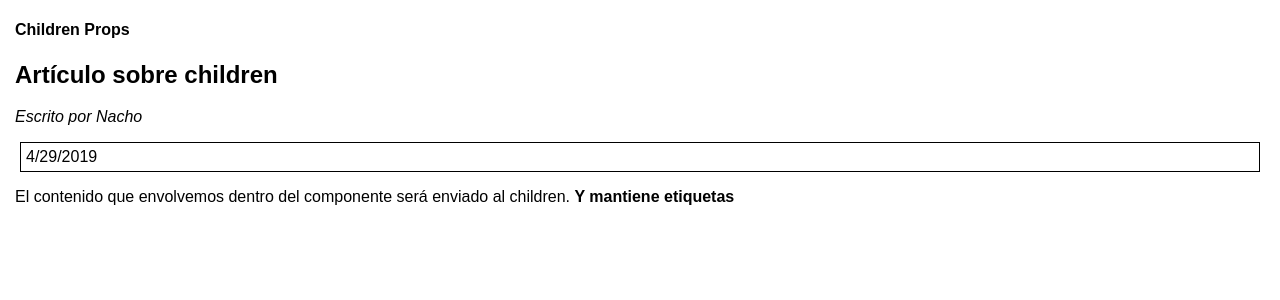
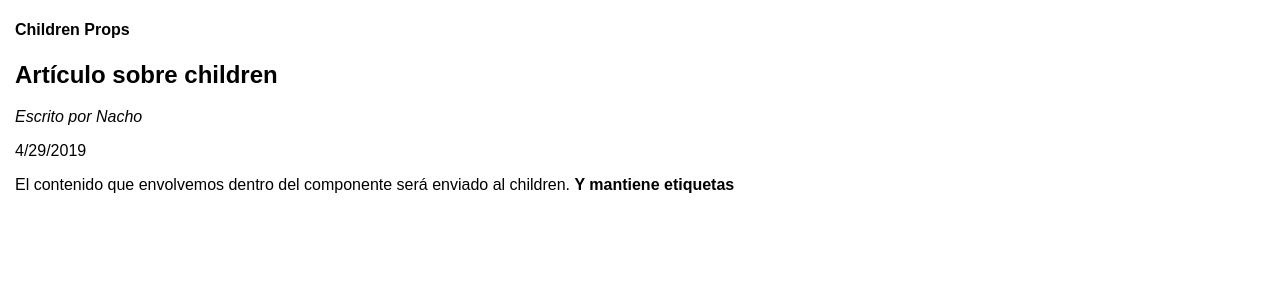
Before and after one commit to nechuba93/aprendereact, a React (Create React App) app: page / in a window 1280 px wide. Shown: the top 300 px of the page. Built offline with nearby package versions, Linux system fonts and the light colour scheme.

Commit message:
6:42 desarrollando con PropTypes

```diff
--- a/package.json
+++ b/package.json
@@ -3,6 +3,7 @@
   "version": "0.1.0",
   "private": true,
   "dependencies": {
+    "prop-types": "15.7.2",
     "react": "^16.6.0",
     "react-dom": "^16.6.0",
     "react-scripts": "2.1.1"
--- a/src/App.js
+++ b/src/App.js
@@ -1,27 +1,27 @@
 import React, { Component } from "react";
 import "./App.css";
-import Forms from './sections/forms';
+import PropTypes from 'prop-types';
 
 
-class Box extends Component {
+class Article extends Component {
+  static propTypes = {
+    author: PropTypes.string.isRequired
+  }
+  constructor(props) {
+    super(props)
+    if(typeof props.author === 'undefined'){
+      console.warn("prop required");
+    }
+  }
   render() {
-    return (
-      <div style= {{border: '1px solid #000', margin: 5, padding: 5}}>
-        {this.props.children}
-      </div>
-    )
-  }
-}
-
-class Article extends Component {
-  render() {
+    const {author, children, date, title} = this.props
     return (
       <section>
-        <h2>{this.props.title}</h2>
-        <p><em>Escrito por {this.props.author}</em></p>
-        <Box>{this.props.date}</Box>
+        <h2>{title}</h2>
+        {author && <p><em>Escrito por {author}</em></p>}
+        <time>{date}</time>
         <article>
-          {this.props.children}
+          {children}
         </article>
       </section>
     )
```
